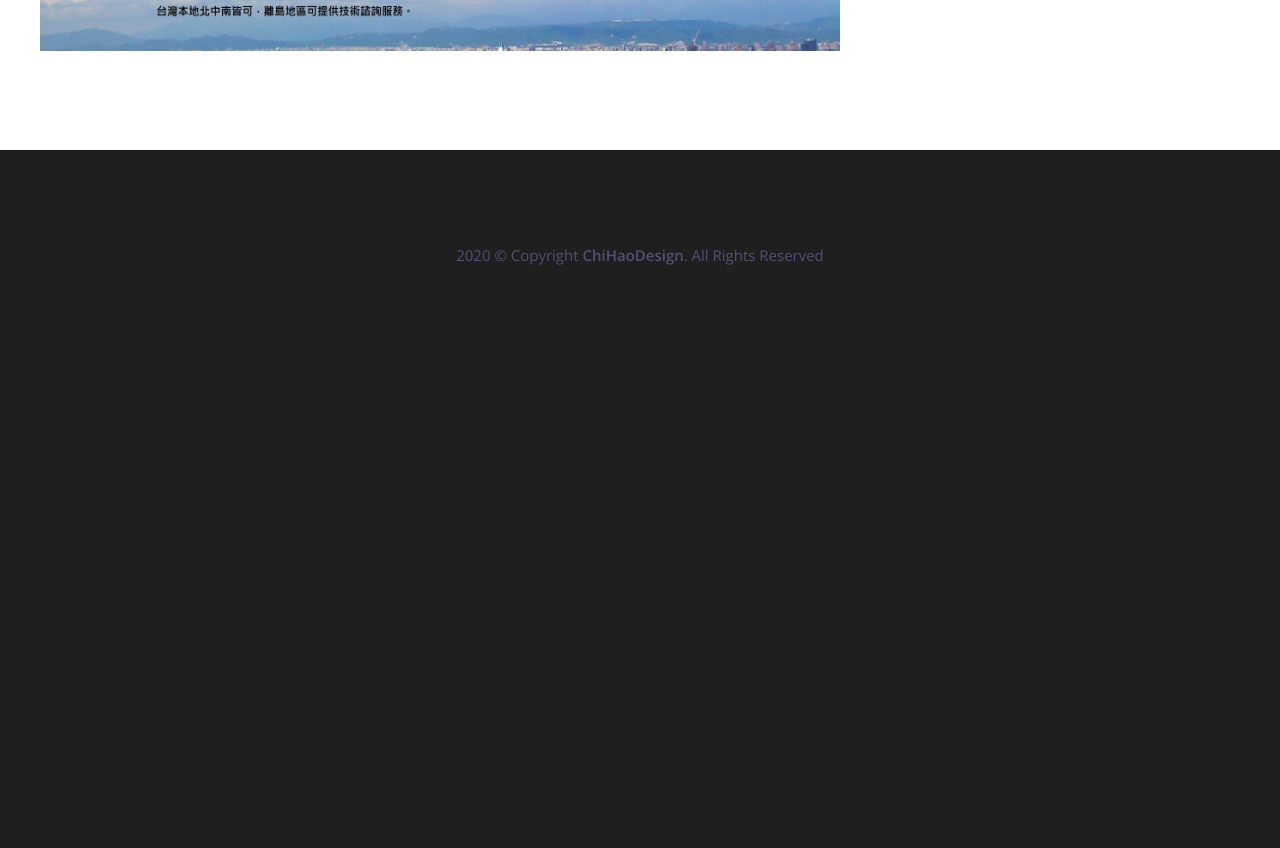
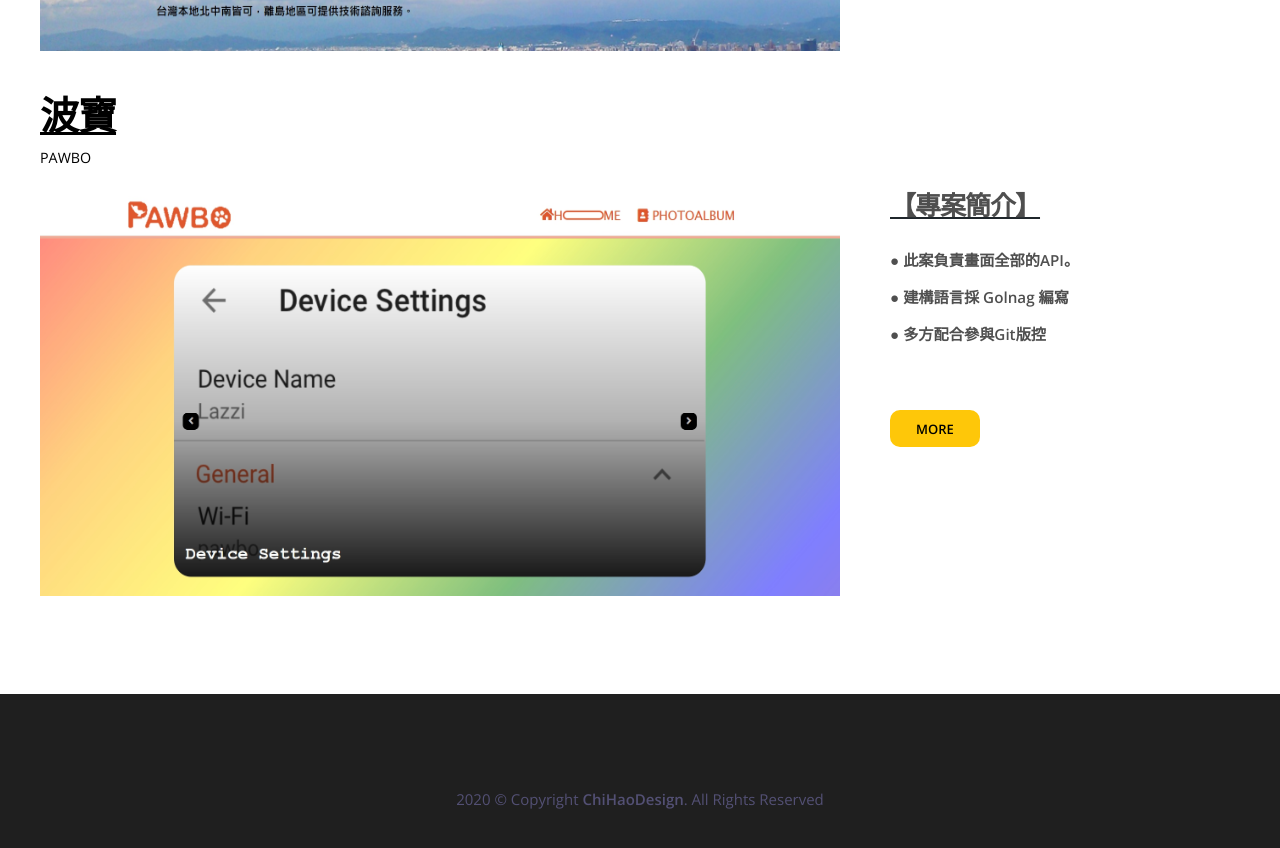
Before and after one commit to king789513/king789513.github.io, a plain HTML site: page index.html in a window 1280 px wide. Shown: the part 1220-2068 px from the top of the page. Before the commit the page ends 1550 px from the top, so only its background shows below. Drawn offline with nearby package versions, Linux system fonts and the light colour scheme.

Commit message:
Add files via upload

```diff
--- a/index.html
+++ b/index.html
@@ -28,23 +28,6 @@
 </div>
 <div id="wrapper">
 	<div id="wrapper-bgbtm">
-		<!-- <div id="featured" class="container">
-			<div id="fbox1"> <a href="#"><img src="images/pic01.jpg" alt="" /></a>
-				<h2>Mauris vulputate dolor</h2>
-				<p>Praesent pellentesque facilisis elit. Class aptent taciti sociosqu ad litora torquent per conubia nostra.</p>
-				<a href="#" class="button"><span>More Info</span></a>
-			</div>
-			<div id="fbox2"> <a href="#"><img src="images/pic02.jpg" alt="" /></a>
-				<h2>Fusce ultrices fringilla</h2>
-				<p>Pellentesque adipiscing purus ac magna. Pellentesque habitant morbi tristique senectus et netus et  fames ac turpis egestas.</p>
-				<a href="#" class="button"><span>More Info</span></a>
-			</div>
-			<div id="fbox3"> <a href="#"><img src="images/pic03.jpg" alt="" /></a>
-				<h2>Nulla luctus eleifend purus</h2>
-				<p>Cum sociis natoque penatibus et magnis dis parturient montes, nascetur ridiculus mus. Sed blandit. </p>
-				<a href="#" class="button"><span>More Info</span></a>
-			</div>
-		</div> -->
 		<div id="page" class="container">
 			<!-- weiyi -->
 			<div id="content">
@@ -90,6 +73,27 @@
 				<a href="https://king789513.github.io/Jiankai" target="_blank" class="button2">More</a>
 				</div>
 			</div>
+
+			<!-- pawbofeeder_plus2 -->
+			<div id="content">
+				<h2><a href="https://king789513.github.io/pawbofeeder_plus2/" target="_blank">波寶</a></h2>
+				<span class="byline"><a href="https://king789513.github.io/pawbofeeder_plus2/" target="_blank">PawBo</a></span>
+				<p><img src="images/pawbo.jpg" width="800" height="400" alt="" /></p>
+			</div>
+			<div id="sidebar">
+				<div>
+					<!-- <h2>波寶</h2> -->
+					<ul class="style1">
+						<li class="first">
+							<h2>【專案簡介】</h2>
+							<h3>● 此案負責畫面全部的API。</h3>
+							<h3>● 建構語言採 <span> Golnag</span> 編寫</h3>
+							<h3>● 多方配合參與Git版控</h3>
+						</li>
+					</ul>
+				<a href="https://king789513.github.io/pawbofeeder_plus2/" target="_blank" class="button2">More</a>
+				</div>
+			</div>
 		</div>
 	</div>
 </div>
```
Also changed, not shown: images/pawbo.jpg (added).
